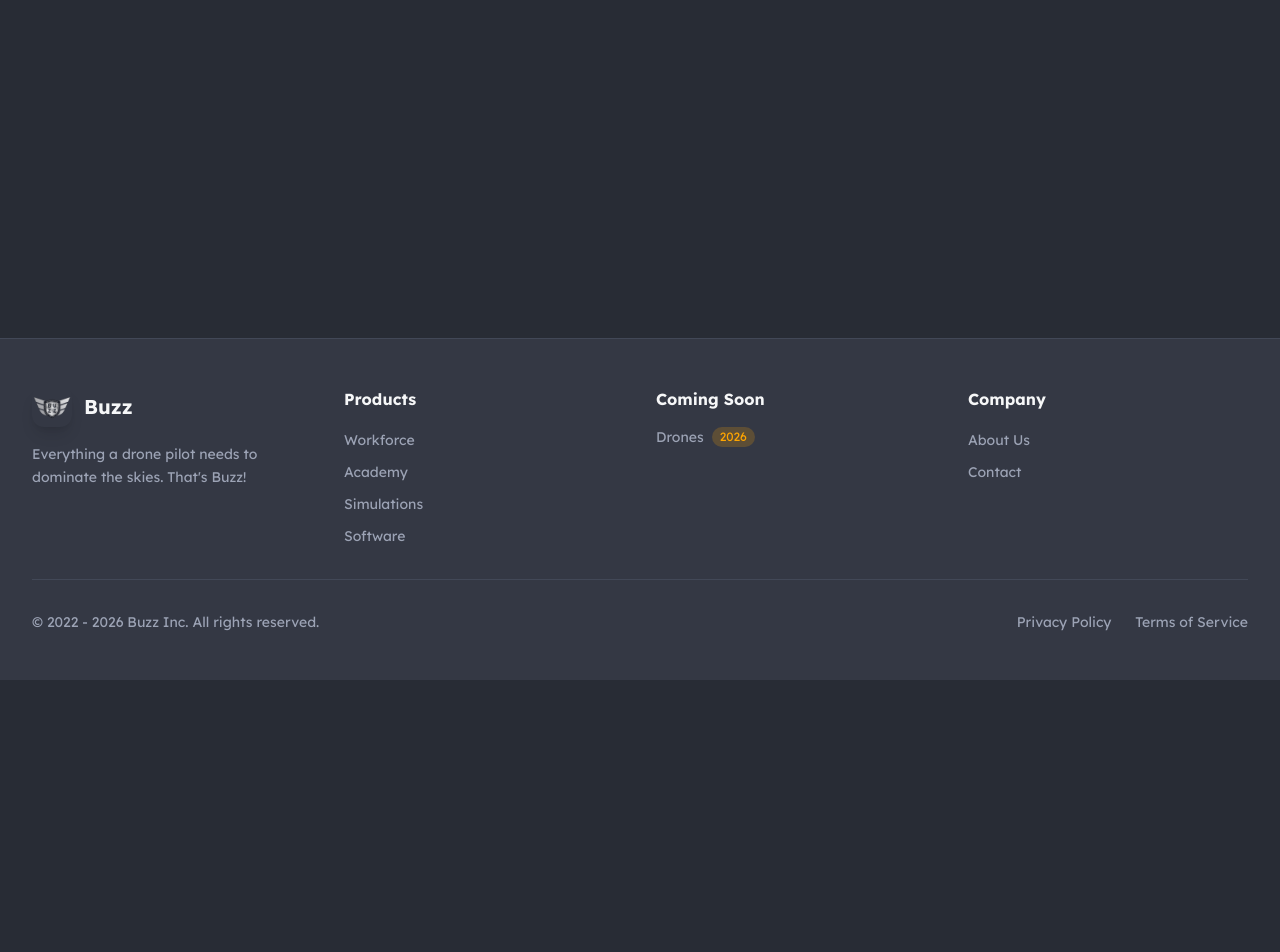
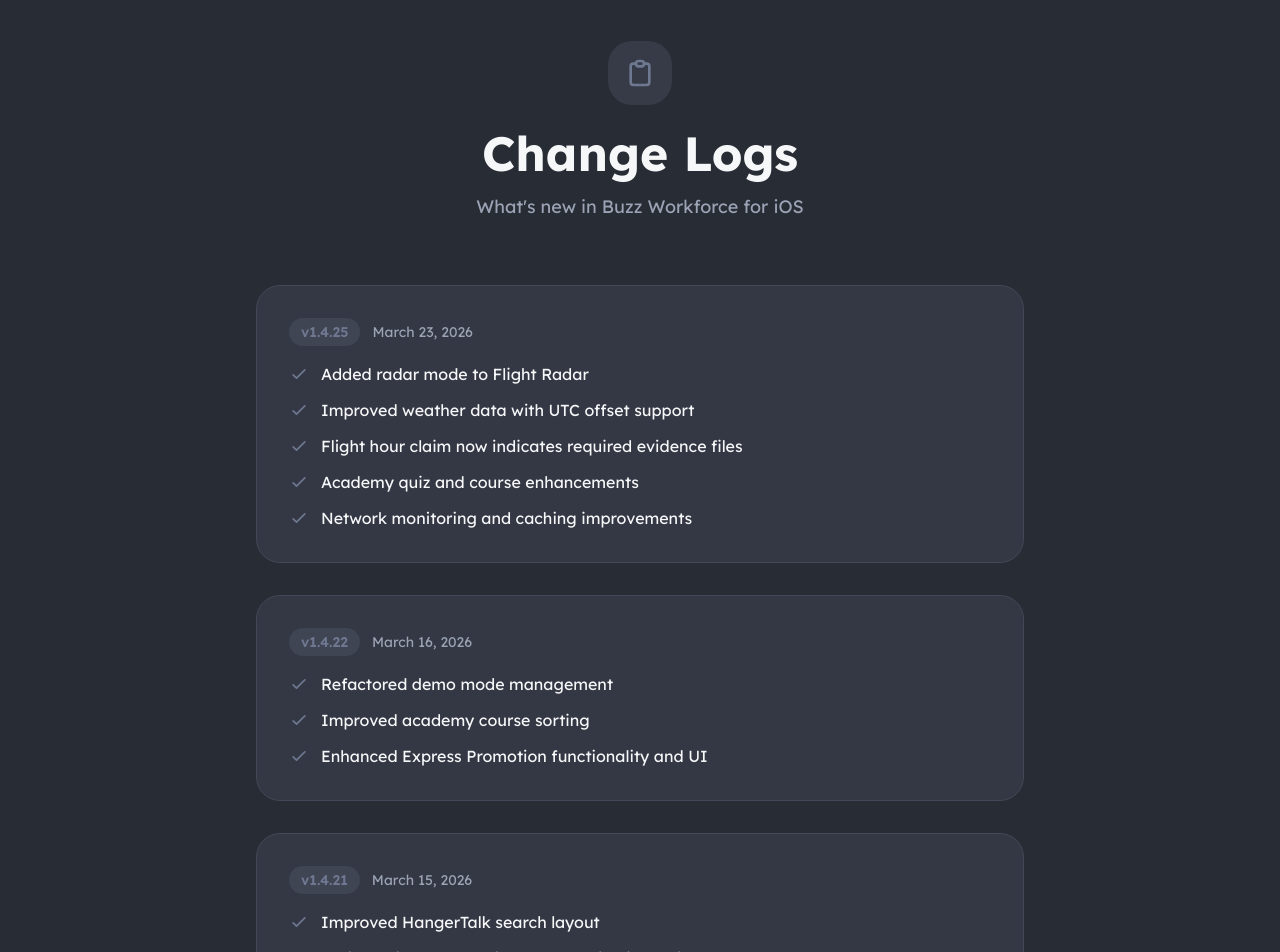
Before and after one commit to xinyu-buzz/buzz_web, a React (Vite) app: page /changelog in a window 1280 px wide. Shown: the part 120-1072 px from the top of the page. Before the commit the page ends 800 px from the top, so only its background shows below. Built offline with nearby package versions, Linux system fonts and the light colour scheme; no server answers.

Commit message:
Add Changelog page and link in Workforce component

```diff
--- a/src/App.tsx
+++ b/src/App.tsx
@@ -16,6 +16,7 @@
 import Privacy from './pages/Privacy';
 import Terms from './pages/Terms';
 import Confirmation from './pages/Confirmation';
+import Changelog from './pages/Changelog';
 
 function PageTracker() {
   usePageTracking();
@@ -50,6 +51,7 @@
               <Route path="/privacy" element={<Privacy />} />
               <Route path="/terms" element={<Terms />} />
               <Route path="/confirmation" element={<Confirmation />} />
+              <Route path="/changelog" element={<Changelog />} />
             </Routes>
           </main>
           <Footer />
--- /dev/null
+++ b/src/pages/Changelog.tsx
@@ -0,0 +1,94 @@
+import AnimatedSection from '../components/AnimatedSection';
+import { motion } from 'framer-motion';
+
+const changelogData = [
+  {
+    version: '1.4.25',
+    date: 'March 23, 2026',
+    changes: [
+      'Added radar mode to Flight Radar',
+      'Improved weather data with UTC offset support',
+      'Flight hour claim now indicates required evidence files',
+      'Academy quiz and course enhancements',
+      'Network monitoring and caching improvements',
+    ],
+  },
+  {
+    version: '1.4.22',
+    date: 'March 16, 2026',
+    changes: [
+      'Refactored demo mode management',
+      'Improved academy course sorting',
+      'Enhanced Express Promotion functionality and UI',
+    ],
+  },
+  {
+    version: '1.4.21',
+    date: 'March 15, 2026',
+    changes: [
+      'Improved HangerTalk search layout',
+      'Refined direct messaging presentation in profiles',
+    ],
+  },
+  {
+    version: '1.4.20',
+    date: 'March 15, 2026',
+    changes: [
+      'Added direct messaging feature to pilot profiles',
+      'UI consistency improvements',
+      'Accessibility enhancements across views',
+    ],
+  },
+];
+
+export default function Changelog() {
+  return (
+    <div className="py-20 px-4 sm:px-6 lg:px-8">
+      <div className="max-w-3xl mx-auto">
+        <AnimatedSection className="text-center mb-16">
+          <motion.div
+            initial={{ opacity: 0, scale: 0.9 }}
+            animate={{ opacity: 1, scale: 1 }}
+            className="inline-flex items-center justify-center w-16 h-16 bg-primary/20 rounded-2xl mb-6"
+            aria-hidden="true"
+          >
+            <svg className="w-8 h-8 text-primary" fill="none" stroke="currentColor" viewBox="0 0 24 24">
+              <path strokeLinecap="round" strokeLinejoin="round" strokeWidth={2} d="M9 5H7a2 2 0 00-2 2v12a2 2 0 002 2h10a2 2 0 002-2V7a2 2 0 00-2-2h-2M9 5a2 2 0 002 2h2a2 2 0 002-2M9 5a2 2 0 012-2h2a2 2 0 012 2" />
+            </svg>
+          </motion.div>
+          <h1 className="text-4xl sm:text-5xl font-bold text-text-light mb-4">
+            Change Logs
+          </h1>
+          <p className="text-lg text-muted">
+            What's new in Buzz Workforce for iOS
+          </p>
+        </AnimatedSection>
+
+        <div className="space-y-8">
+          {changelogData.map((release, index) => (
+            <AnimatedSection key={release.version} delay={index * 0.1}>
+              <div className="bg-card-dark border border-border rounded-2xl p-6 sm:p-8">
+                <div className="flex items-center gap-3 mb-4">
+                  <span className="text-sm font-semibold px-3 py-1 bg-primary/20 text-primary rounded-full">
+                    v{release.version}
+                  </span>
+                  <span className="text-sm text-muted">{release.date}</span>
+                </div>
+                <ul className="space-y-3">
+                  {release.changes.map((change, i) => (
+                    <li key={i} className="flex items-start gap-3 text-text-light">
+                      <svg className="w-5 h-5 text-primary mt-0.5 flex-shrink-0" fill="none" stroke="currentColor" viewBox="0 0 24 24" aria-hidden="true">
+                        <path strokeLinecap="round" strokeLinejoin="round" strokeWidth={2} d="M5 13l4 4L19 7" />
+                      </svg>
+                      <span>{change}</span>
+                    </li>
+                  ))}
+                </ul>
+              </div>
+            </AnimatedSection>
+          ))}
+        </div>
+      </div>
+    </div>
+  );
+}
--- a/src/pages/Workforce.tsx
+++ b/src/pages/Workforce.tsx
@@ -3,6 +3,7 @@
 import FlyingDrone from '../components/FlyingDrone';
 import { motion, AnimatePresence } from 'framer-motion';
 import { useState, useCallback } from 'react';
+
 
 export default function Workforce() {
   const [currentSlide, setCurrentSlide] = useState(0);
@@ -161,6 +162,12 @@
                 </div>
               </div>
             </motion.div>
+            <Button variant="secondary" href="/changelog">
+              <svg className="w-5 h-5" fill="none" stroke="currentColor" viewBox="0 0 24 24" aria-hidden="true">
+                <path strokeLinecap="round" strokeLinejoin="round" strokeWidth={2} d="M9 5H7a2 2 0 00-2 2v12a2 2 0 002 2h10a2 2 0 002-2V7a2 2 0 00-2-2h-2M9 5a2 2 0 002 2h2a2 2 0 002-2M9 5a2 2 0 012-2h2a2 2 0 012 2" />
+              </svg>
+              Change Logs
+            </Button>
           </div>
         </AnimatedSection>
 
```
